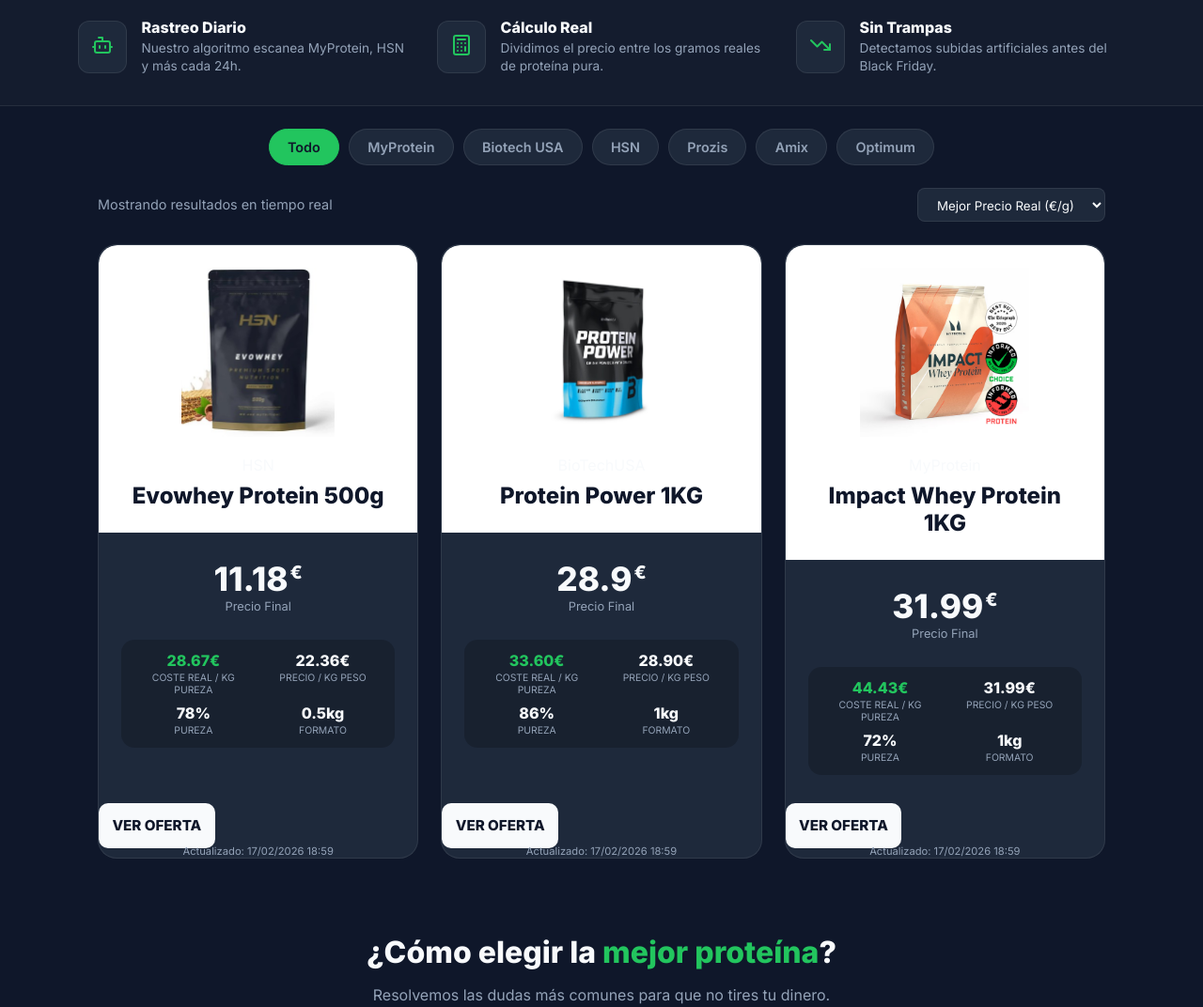
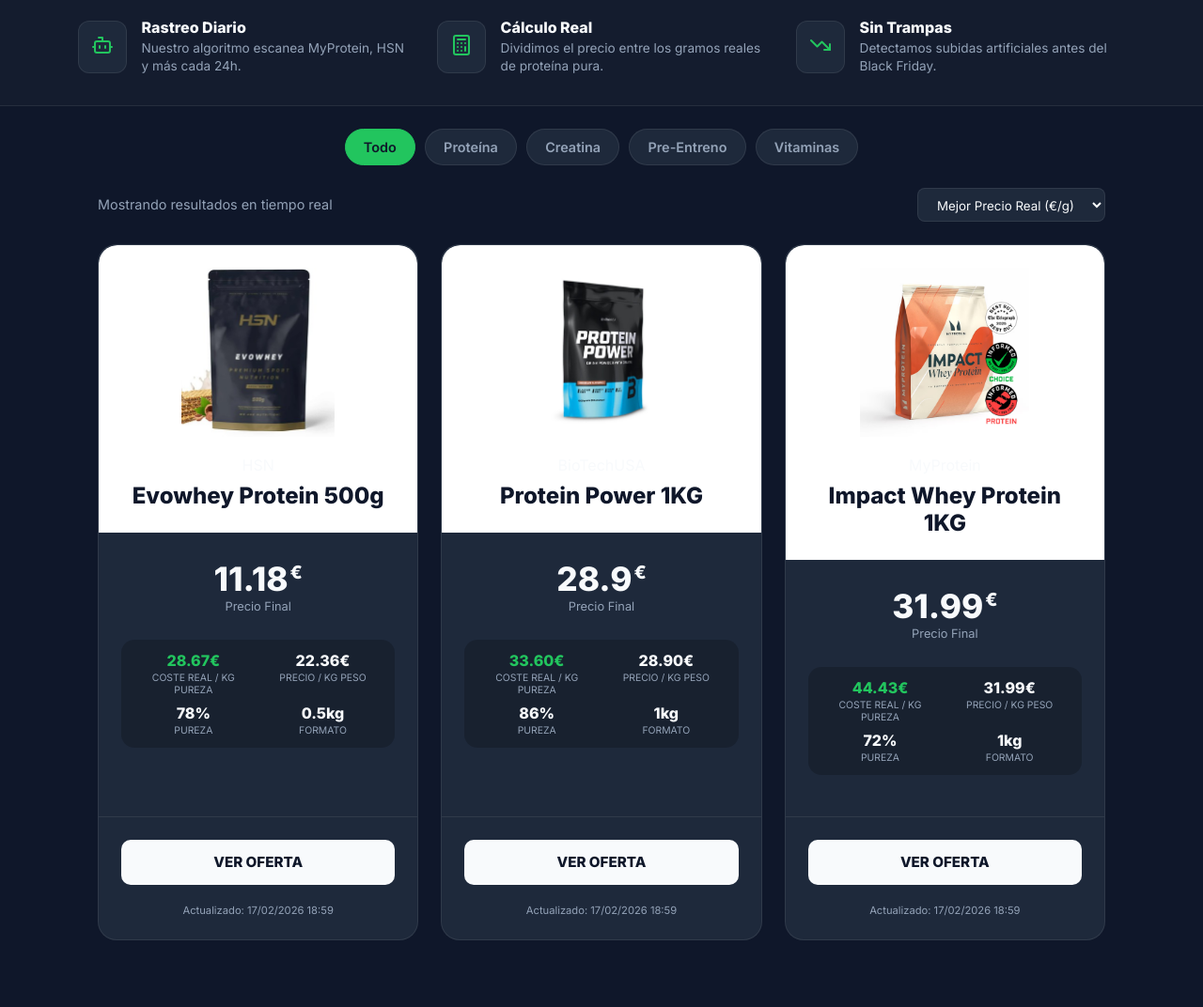
Before and after one commit to maarcxxs/prothunter, a plain HTML site: page index.html in a window 1280 px wide. Shown: the part 360-1432 px from the top of the page at 94% size. Drawn offline with nearby package versions, Linux system fonts and the light colour scheme.

Commit message:
arreglos tontos

```diff
--- a/index.html
+++ b/index.html
@@ -62,12 +62,11 @@
 
     <nav class="brand-scroll">
         <button class="brand-chip active" onclick="filterData('all')">Todo</button>
-        <button class="brand-chip" onclick="filterData('MyProtein')">MyProtein</button>
-        <button class="brand-chip" onclick="filterData('Biotech USA')">Biotech USA</button>
-        <button class="brand-chip" onclick="filterData('HSN')">HSN</button>
-        <button class="brand-chip" onclick="filterData('Prozis')">Prozis</button>
-        <button class="brand-chip" onclick="filterData('Amix')">Amix</button>
-        <button class="brand-chip" onclick="filterData('ON')">Optimum</button>
+
+        <button class="brand-chip" onclick="filterData('protein')">Proteína</button>
+        <button class="brand-chip" onclick="filterData('creatina')">Creatina</button>
+        <button class="brand-chip" onclick="filterData('pre-workout')">Pre-Entreno</button>
+        <button class="brand-chip" onclick="filterData('vitaminas')">Vitaminas</button>
     </nav>
 
     <div class="controls-container">
--- a/script.js
+++ b/script.js
@@ -70,15 +70,17 @@
     filterProducts(searchTerm, brand);
 }
 
-function filterProducts(search, brandFilter) {
+function filterProducts(search, categoryFilter) {
     let filtered = allProducts;
 
-    // 1. Filtro de marca
-    if (brandFilter && brandFilter !== 'Todo' && brandFilter !== 'all') {
-        filtered = filtered.filter(p => p.brand.toLowerCase() === brandFilter.toLowerCase());
+    // 1. FILTRO POR CATEGORÍA (Los botones)
+    // Si el filtro no es 'all' ni 'Todo', filtramos por la etiqueta 'category' del JSON
+    if (categoryFilter && categoryFilter !== 'Todo' && categoryFilter !== 'all') {
+        filtered = filtered.filter(p => p.category.toLowerCase() === categoryFilter.toLowerCase());
     }
 
-    // 2. Filtro de búsqueda (Nombre o Marca)
+    // 2. FILTRO DE BÚSQUEDA (Barra de texto)
+    // Aquí seguimos buscando por Nombre o Marca para que el usuario pueda escribir "MyProtein"
     if (search) {
         const term = search.toLowerCase();
         filtered = filtered.filter(p =>
--- a/style.css
+++ b/style.css
@@ -272,7 +272,18 @@
 }
 
 /* Botón y Footer de tarjeta */
+.card-footer {
+    padding: 1.5rem;
+    border-top: 1px solid var(--border);
+    display: flex;
+    flex-direction: column;
+    align-items: center;
+    gap: 10px;
+}
+
 .btn-buy {
+    width: 100%;
+    display: block;
     background: var(--text);
     color: var(--bg);
     text-decoration: none;
```
Also changed, not shown: 1 other file.
